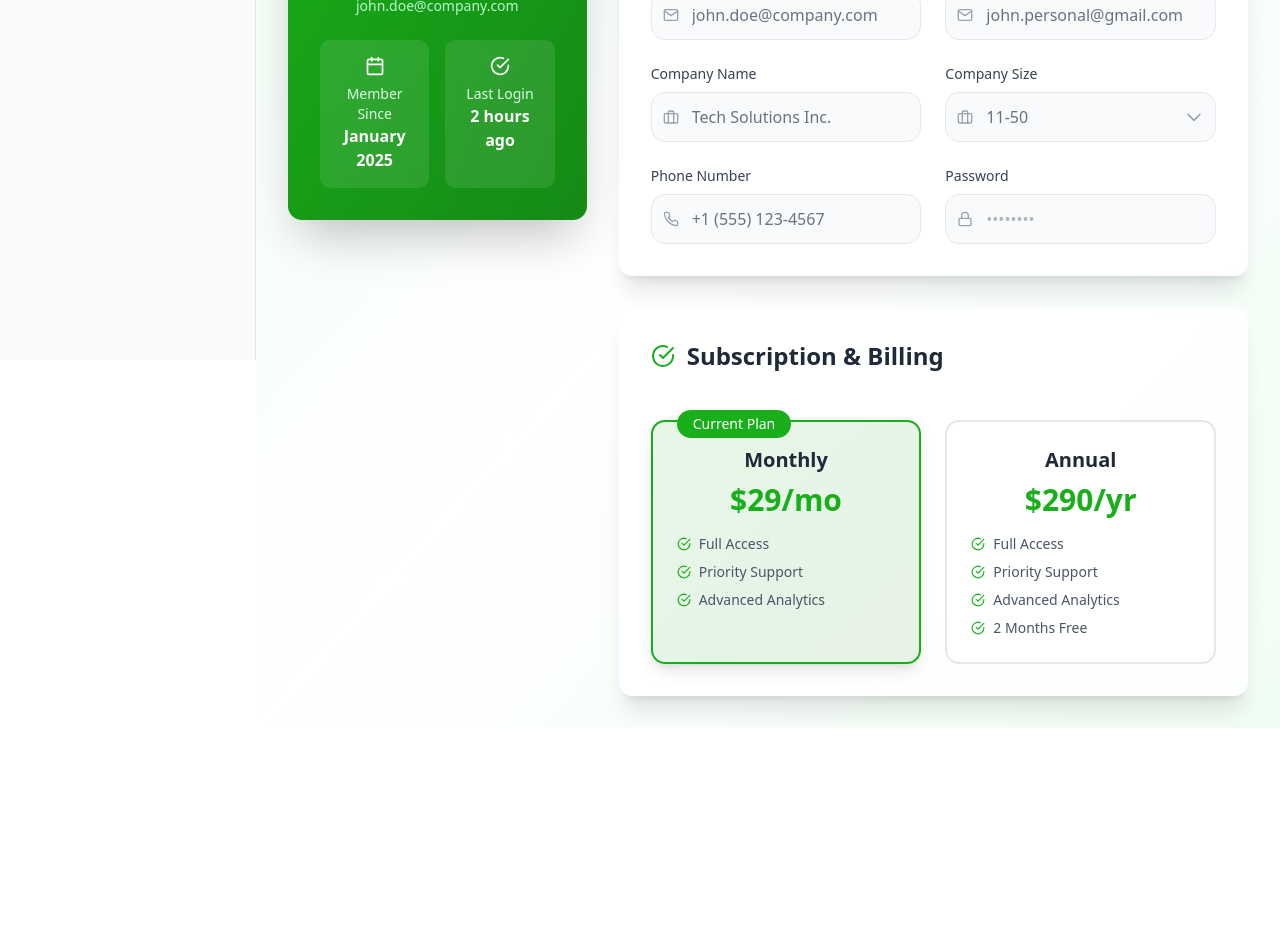
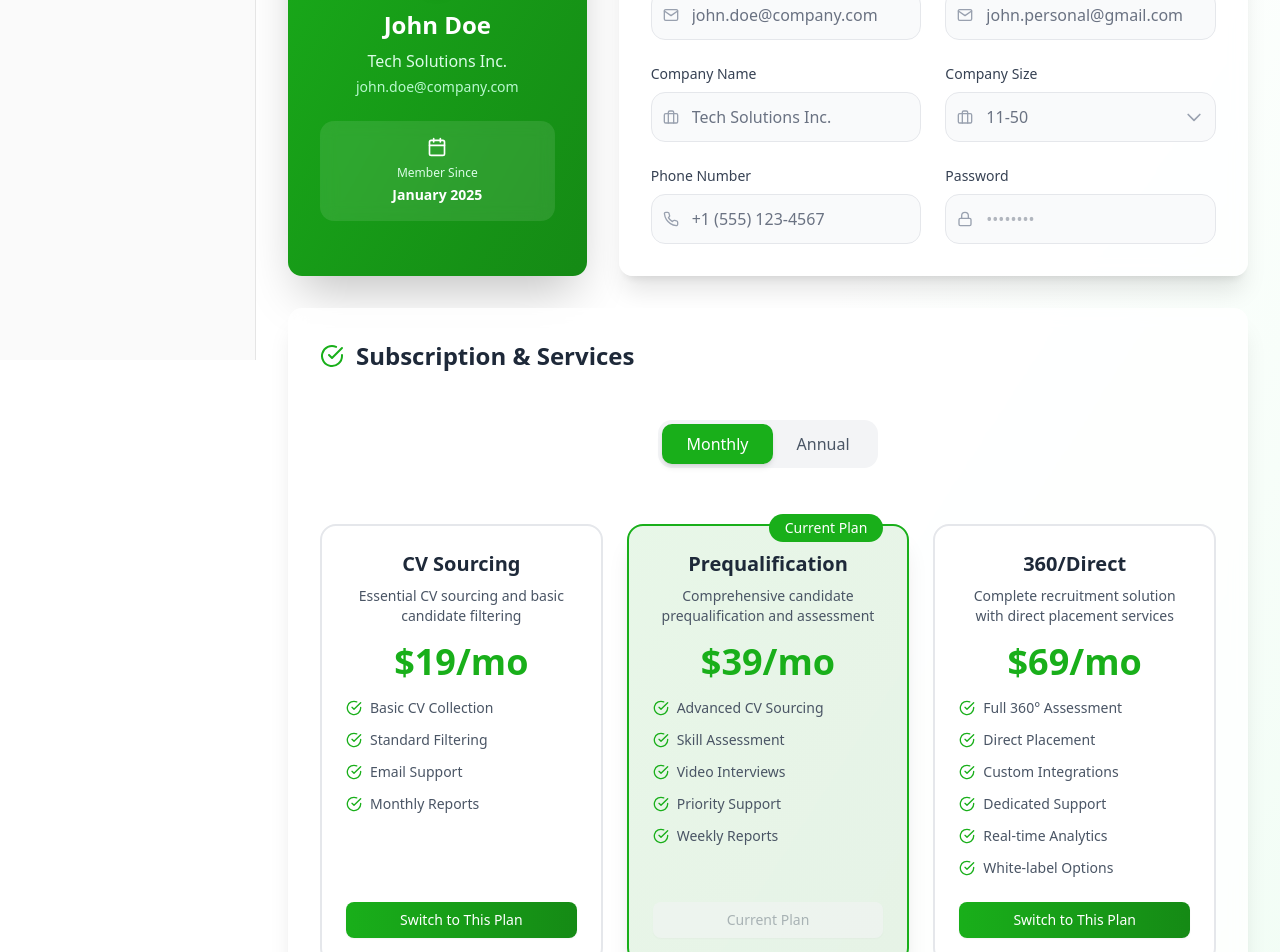
Before and after one commit to KHS338/ClientPortal-UOL, a Next.js app: page /profile in a window 1280 px wide. Shown: the part 440-1392 px from the top of the page. Before the commit the page ends 1168 px from the top, so only its background shows below. Built offline with nearby package versions, Linux system fonts and the light colour scheme.

Commit message:
added subscription to profile page

```diff
--- a/src/app/profile/page.js
+++ b/src/app/profile/page.js
@@ -17,7 +17,8 @@ export default function ClientProfilePage({ initial = {} }) {
     email: initial.email || "john.personal@gmail.com",
     phone: initial.phone || "+1 (555) 123-4567",
     avatar: initial.avatar || null,
-    currentPlan: initial.currentPlan || "Monthly",
+    currentPlan: initial.currentPlan || "prequalification-monthly",
+    currentService: initial.currentService || "Prequalification",
     joinDate: initial.joinDate || "January 2025",
     lastLogin: initial.lastLogin || "2 hours ago",
   });
@@ -25,6 +26,7 @@ export default function ClientProfilePage({ initial = {} }) {
   const [isEditing, setIsEditing] = useState(false);
   const [showPassword, setShowPassword] = useState(false);
   const [isLoading, setIsLoading] = useState(false);
+  const [billingCycle, setBillingCycle] = useState("monthly");
   const fileRef = useRef();
 
   const handleChange = (e) => {
@@ -40,20 +42,49 @@ export default function ClientProfilePage({ initial = {} }) {
     setTimeout(() => {
       setIsLoading(false);
       setIsEditing(false);
-      alert("Profile updated successfully!");
     }, 1500);
   };
 
+  const handlePlanChange = (serviceTitle, cycle) => {
+    console.log(`Plan switch requested: ${serviceTitle} (${cycle})`);
+
+    // const planKey = `${serviceTitle.toLowerCase().replace(/[^a-z0-9]/g, '-')}-${cycle}`;
+    // setForm(prev => ({
+    //   ...prev,
+    //   currentPlan: planKey,
+    //   currentService: serviceTitle
+    // }));
+  };
+
   const billingOptions = [
-    { title: "Monthly", price: "$29/mo", key: "Monthly", features: ["Full Access", "Priority Support", "Advanced Analytics"] },
-    { title: "Annual", price: "$290/yr", key: "Annual", features: ["Full Access", "Priority Support", "Advanced Analytics", "2 Months Free"] },
+    {
+      title: "CV Sourcing",
+      monthly: { price: "$19/mo", key: "cv-sourcing-monthly" },
+      annual: { price: "$190/yr", key: "cv-sourcing-annual", savings: "Save $38" },
+      features: ["Basic CV Collection", "Standard Filtering", "Email Support", "Monthly Reports"],
+      description: "Essential CV sourcing and basic candidate filtering"
+    },
+    {
+      title: "Prequalification",
+      monthly: { price: "$39/mo", key: "prequalification-monthly" },
+      annual: { price: "$390/yr", key: "prequalification-annual", savings: "Save $78" },
+      features: ["Advanced CV Sourcing", "Skill Assessment", "Video Interviews", "Priority Support", "Weekly Reports"],
+      description: "Comprehensive candidate prequalification and assessment"
+    },
+    {
+      title: "360/Direct",
+      monthly: { price: "$69/mo", key: "360-direct-monthly" },
+      annual: { price: "$690/yr", key: "360-direct-annual", savings: "Save $138" },
+      features: ["Full 360° Assessment", "Direct Placement", "Custom Integrations", "Dedicated Support", "Real-time Analytics", "White-label Options"],
+      description: "Complete recruitment solution with direct placement services"
+    }
   ];
 
   const primary = "#19AF1A";
   const primaryDark = "#158A15";
 
   return (
-    <div className="min-h-screen bg-gradient-to-br from-green-50 via-white to-green-50">
+    <div className="min-h-screen bg-gradient-to-br from-green-0 via-white to-green-50">
       <div className="max-w-7xl mx-auto p-6 lg:p-8">
         <motion.div
           initial={{ opacity: 0, y: 20 }}
@@ -89,10 +120,12 @@ export default function ClientProfilePage({ initial = {} }) {
               transition={{ duration: 0.5, delay: 0.6 }}
               className="xl:col-span-4"
             >
-              <Card className="p-8 bg-gradient-to-br from-[#19AF1A] to-[#158A15] text-white shadow-2xl border-0">
-                <div className="text-center">
+              <Card className="p-8 bg-gradient-to-br from-[#19AF1A] to-[#158A15] text-white shadow-2xl border-0 flex flex-col h-full">
+                <div className="text-center flex-1 flex flex-col justify-center">
+                  {/* Avatar and User Info - Centered */}
+                  <div className="space-y-6">
                     {/* Avatar */}
-                  <div className="relative mx-auto mb-6">
+                    <div className="mx-auto">
                       <div className="w-32 h-32 mx-auto rounded-full overflow-hidden border-4 border-white shadow-xl">
                         <img
                           src={form.avatar ? URL.createObjectURL(form.avatar) : "/default-avatar.png"}
@@ -102,7 +135,7 @@ export default function ClientProfilePage({ initial = {} }) {
                       </div>
                       <button
                         onClick={() => fileRef.current?.click()}
-                      className="absolute bottom-2 right-1/2 transform translate-x-6 bg-white rounded-full p-3 shadow-lg hover:shadow-xl transition-all duration-300 group"
+                        className="mx-auto mt-4 bg-white rounded-full p-3 shadow-lg hover:shadow-xl transition-all duration-300 group flex"
                       >
                         <FiCamera size={18} className="text-[#19AF1A] group-hover:scale-110 transition-transform" />
                         <input
@@ -117,23 +150,21 @@ export default function ClientProfilePage({ initial = {} }) {
                     </div>
 
                     {/* User Info */}
+                    <div>
                       <h2 className="text-2xl font-bold mb-2">
                         {form.firstName} {form.lastName}
                       </h2>
-                  <p className="text-green-100 mb-1">{form.companyName}</p>
-                  <p className="text-green-200 text-sm mb-6">{form.companymail}</p>
+                      <p className="text-green-100 text-base mb-1">{form.companyName}</p>
+                      <p className="text-green-200 text-sm">{form.companymail}</p>
+                    </div>
 
                     {/* Stats */}
-                  <div className="grid grid-cols-2 gap-4 text-center">
-                    <div className="bg-white/10 rounded-lg p-4 backdrop-blur-sm">
+                    <div className="w-full">
+                      <div className="bg-white/10 rounded-xl p-4 backdrop-blur-sm text-center">
                         <FiCalendar className="mx-auto mb-2" size={20} />
-                      <div className="text-sm text-green-100">Member Since</div>
-                      <div className="font-semibold">{form.joinDate}</div>
+                        <div className="text-xs text-green-100 mb-1">Member Since</div>
+                        <div className="font-bold text-sm">{form.joinDate}</div>
                       </div>
-                    <div className="bg-white/10 rounded-lg p-4 backdrop-blur-sm">
-                      <FiCheckCircle className="mx-auto mb-2" size={20} />
-                      <div className="text-sm text-green-100">Last Login</div>
-                      <div className="font-semibold">{form.lastLogin}</div>
                     </div>
                   </div>
                 </div>
@@ -147,7 +178,7 @@ export default function ClientProfilePage({ initial = {} }) {
               transition={{ duration: 0.5, delay: 0.8 }}
               className="xl:col-span-8"
             >
-              <form onSubmit={handleSubmit} className="space-y-8">
+              <div className="space-y-8">
                 {/* Profile Information */}
                 <Card className="p-8 bg-white/80 backdrop-blur-sm shadow-xl border-0">
                   <div className="flex items-center justify-between mb-6">
@@ -282,52 +313,127 @@ export default function ClientProfilePage({ initial = {} }) {
                     </motion.div>
                   )}
                 </Card>
+              </div>
+            </motion.div>
+          </div>
 
-                {/* Subscription & Billing */}
+          {/* Subscription & Billing - Full Width */}
+          <motion.div
+            initial={{ opacity: 0, y: 20 }}
+            animate={{ opacity: 1, y: 0 }}
+            transition={{ duration: 0.5, delay: 1.0 }}
+          >
+            <form onSubmit={handleSubmit}>
                 <Card className="p-8 bg-white/80 backdrop-blur-sm shadow-xl border-0">
                   <h3 className="text-2xl font-bold text-gray-800 mb-6 flex items-center gap-3">
                     <FiCheckCircle className="text-[#19AF1A]" />
-                    Subscription & Billing
+                    Subscription & Services
                   </h3>
-                  <div className="grid grid-cols-1 md:grid-cols-2 gap-6">
-                    {billingOptions.map((option) => {
-                      const isCurrent = form.currentPlan === option.key;
+
+                  {/* Billing Cycle Toggle */}
+                  <div className="flex justify-center mb-8">
+                    <div className="bg-gray-100 p-1 rounded-xl inline-flex">
+                      <button
+                        onClick={() => setBillingCycle("monthly")}
+                        className={`px-6 py-2 rounded-lg font-medium transition-all duration-300 ${
+                          billingCycle === "monthly"
+                            ? "bg-[#19AF1A] text-white shadow-md"
+                            : "text-gray-600 hover:text-gray-800"
+                        }`}
+                      >
+                        Monthly
+                      </button>
+                      <button
+                        onClick={() => setBillingCycle("annual")}
+                        className={`px-6 py-2 rounded-lg font-medium transition-all duration-300 ${
+                          billingCycle === "annual"
+                            ? "bg-[#19AF1A] text-white shadow-md"
+                            : "text-gray-600 hover:text-gray-800"
+                        }`}
+                      >
+                        Annual
+                      </button>
+                    </div>
+                  </div>
+
+                  <div className="grid grid-cols-1 lg:grid-cols-3 gap-6">
+                    {billingOptions.map((service, index) => {
+                      const currentPlan = billingCycle === "monthly" ? service.monthly : service.annual;
+                      const isCurrentPlan = form.currentPlan === currentPlan.key;
+
                       return (
                         <motion.div
-                          key={option.key}
-                          whileHover={{ scale: 1.02 }}
-                          transition={{ duration: 0.2 }}
-                          className={`relative p-6 rounded-xl border-2 cursor-pointer transition-all duration-300 ${
-                            isCurrent
-                              ? "border-[#19AF1A] bg-gradient-to-br from-[#19AF1A]/10 to-[#158A15]/10 shadow-lg"
-                              : "border-gray-200 bg-white hover:border-[#19AF1A]/50 hover:shadow-md"
+                          key={service.title}
+                          initial={{ opacity: 0, y: 20 }}
+                          animate={{ opacity: 1, y: 0 }}
+                          transition={{ duration: 0.5, delay: index * 0.1 }}
+                          className={`relative p-6 rounded-2xl border-2 transition-all duration-300 flex flex-col ${
+                            isCurrentPlan
+                              ? "border-[#19AF1A] bg-gradient-to-br from-[#19AF1A]/10 to-[#158A15]/10 shadow-xl"
+                              : "border-gray-200 bg-white hover:border-[#19AF1A]/50 hover:shadow-lg"
                           }`}
                         >
-                          {isCurrent && (
-                            <div className="absolute -top-3 left-6 bg-[#19AF1A] text-white px-4 py-1 rounded-full text-sm font-medium">
+                          {isCurrentPlan && (
+                            <div className="absolute -top-3 right-6 bg-[#19AF1A] text-white px-4 py-1 rounded-full text-sm font-medium">
                               Current Plan
                             </div>
                           )}
-                          <div className="text-center">
-                            <h4 className="text-xl font-bold text-gray-800 mb-2">{option.title}</h4>
-                            <p className="text-3xl font-bold text-[#19AF1A] mb-4">{option.price}</p>
-                            <ul className="space-y-2 text-sm text-gray-600">
-                              {option.features.map((feature, index) => (
-                                <li key={index} className="flex items-center gap-2">
-                                  <FiCheckCircle className="text-[#19AF1A] flex-shrink-0" size={14} />
+
+                          <div className="text-center flex-1 flex flex-col">
+                            <div className="flex-1">
+                              <h4 className="text-xl font-bold text-gray-800 mb-2">{service.title}</h4>
+                              <p className="text-sm text-gray-600 mb-4">{service.description}</p>
+
+                              <div className="mb-4">
+                                <p className="text-4xl font-bold text-[#19AF1A] mb-1">{currentPlan.price}</p>
+                                {billingCycle === "annual" && service.annual.savings && (
+                                  <p className="text-sm text-green-600 font-medium">{service.annual.savings}</p>
+                                )}
+                              </div>
+
+                              <ul className="space-y-3 text-sm text-gray-600 mb-6">
+                                {service.features.map((feature, featureIndex) => (
+                                  <li key={featureIndex} className="flex items-center gap-2">
+                                    <FiCheckCircle className="text-[#19AF1A] flex-shrink-0" size={16} />
                                     {feature}
                                   </li>
                                 ))}
                               </ul>
                             </div>
+
+                            <Button
+                              onClick={(e) => {
+                                e.stopPropagation();
+                                if (!isCurrentPlan) {
+                                  handlePlanChange(service.title, billingCycle);
+                                }
+                              }}
+                              className={`w-full transition-all duration-300 mt-auto ${
+                                isCurrentPlan
+                                  ? "bg-gray-100 text-gray-500 cursor-default"
+                                  : "bg-gradient-to-r from-[#19AF1A] to-[#158A15] hover:from-[#158A15] hover:to-[#0F6B0F] text-white"
+                              }`}
+                              disabled={isCurrentPlan}
+                            >
+                              {isCurrentPlan ? "Current Plan" : "Switch to This Plan"}
+                            </Button>
+                          </div>
                         </motion.div>
                       );
                     })}
                   </div>
+
+                  {/* Current Plan Summary */}
+              <div className="mt-8 p-6 bg-gradient-to-r from-[#19AF1A]/10 to-[#158A15]/10 rounded-xl border border-[#19AF1A]/20">
+                <h4 className="font-semibold text-gray-800 mb-2">Current Subscription</h4>
+                <p className="text-gray-600">
+                  You are currently subscribed to <span className="font-semibold text-[#19AF1A]">{form.currentService}</span>
+                  {" "}({billingCycle === "monthly" ? "Monthly" : "Annual"} billing)
+                </p>
+              </div>
             </Card>
             </form>
           </motion.div>
-          </div>
         </motion.div>
       </div>
     </div>
```
Lines whose indentation alone changed are shown as unchanged.
